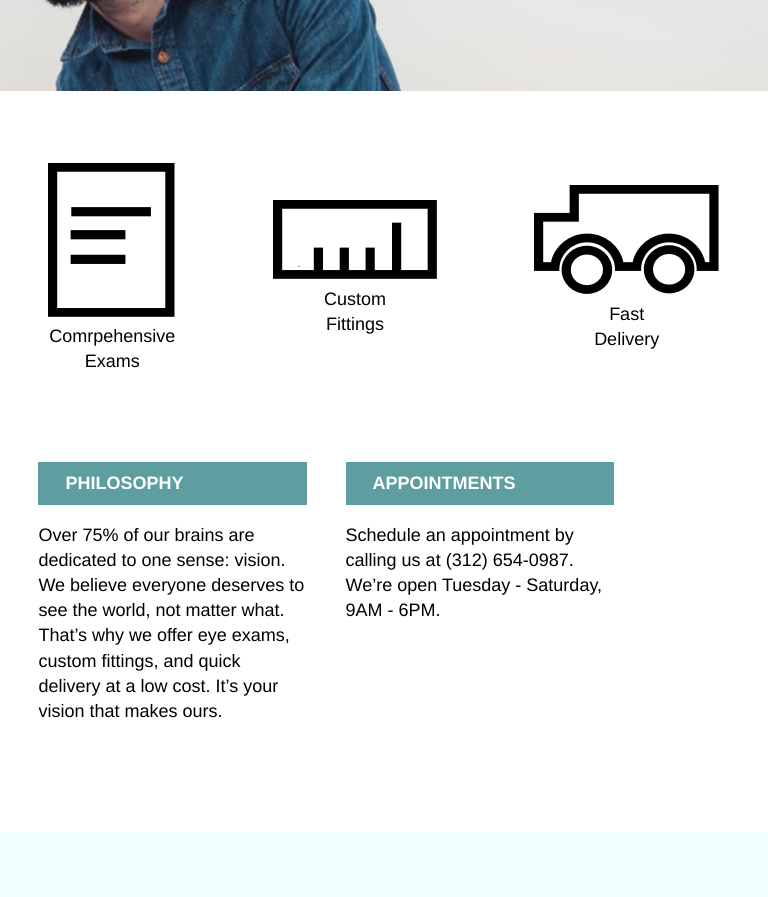
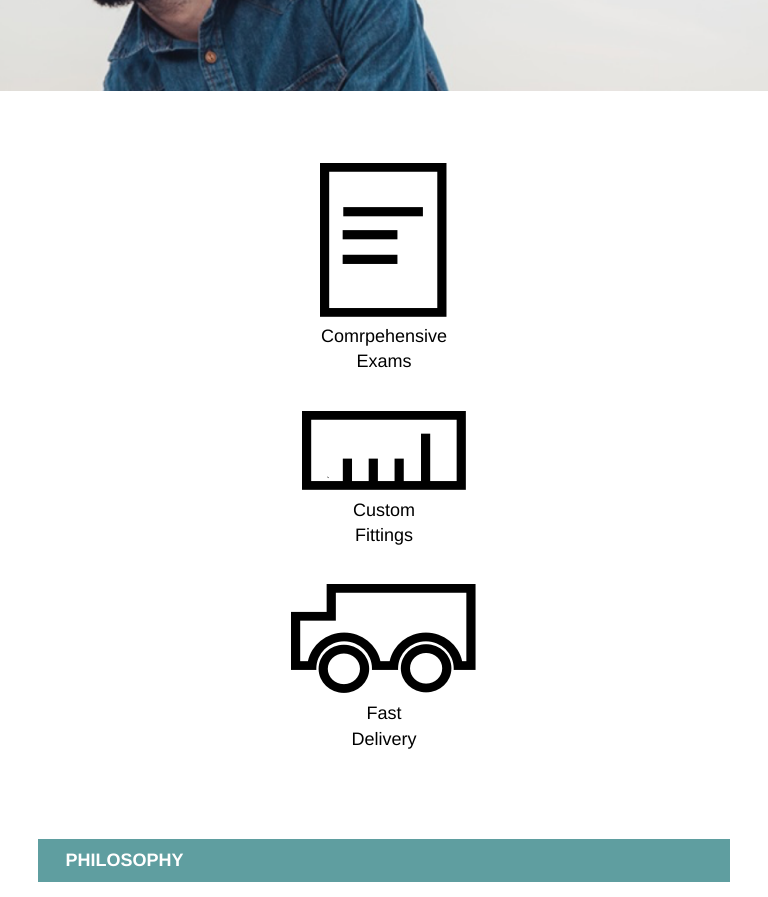
Before and after one commit to travisfrazier/tortoiseshell, a plain HTML site: page index.html in a window 768 px wide. Shown: the part 305-1202 px from the top of the page. Drawn offline with Linux system fonts and the light colour scheme.

Commit message:
Updated Media Q's

```diff
--- a/resources/css/style.css
+++ b/resources/css/style.css
@@ -170,9 +170,6 @@ footer img {
   footer span {
   display: none;
   }
-  footer img {
-
-  }
   nav span {
    display: none;
   }
@@ -242,5 +239,23 @@ footer img {
     padding-top: 0;
     width: 100%;
     height: 22rem;
+    background-position: 40%;
+  }
+  .three-images {
+    flex-direction: column;
+  }
+  .information {
+    flex-direction: column;
+    justify-content: center;
+    align-items: center;
+    max-width: 100%;
+  }
+  .info-one {
+    max-width: 100%;
+  }
+  .info-two {
+    max-width: 100%;
+    margin-right: 5%;
+    margin-left: 5%;
   }
 }
```
Lines whose indentation alone changed are shown as unchanged.
